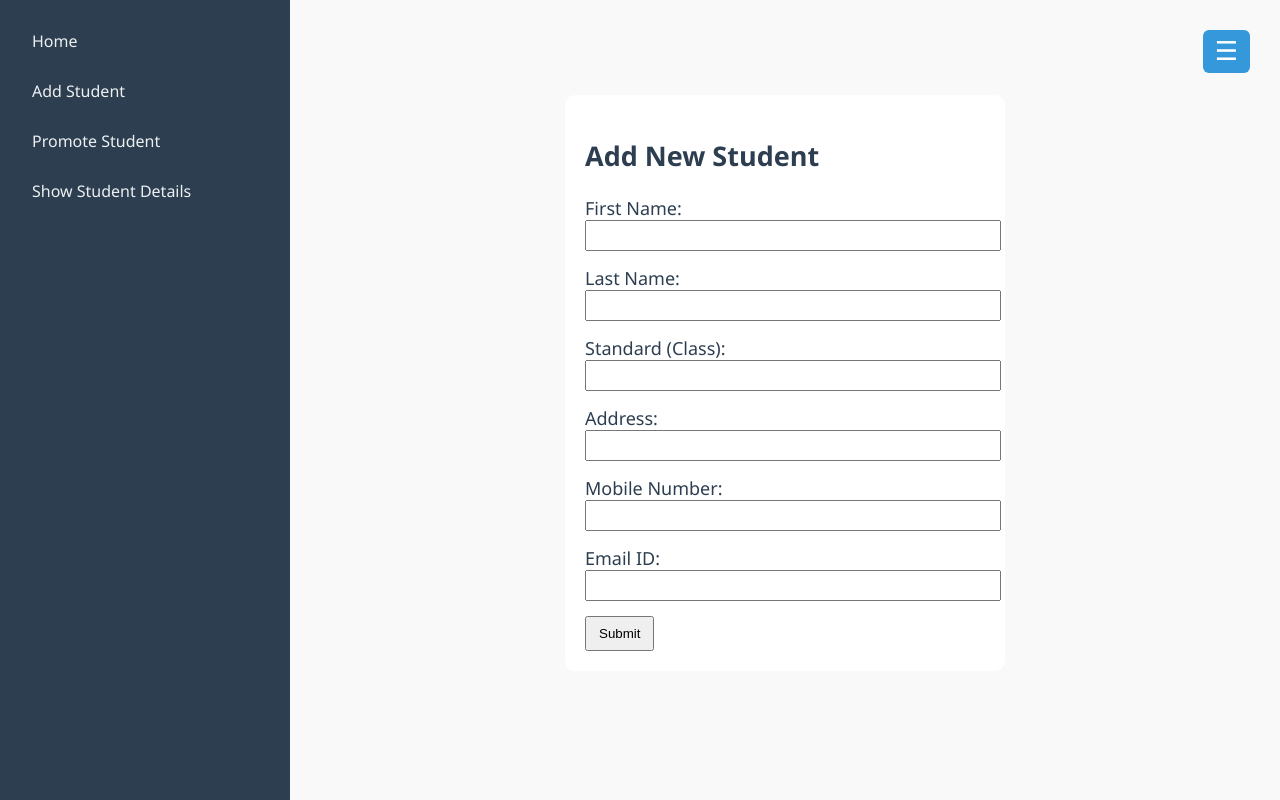
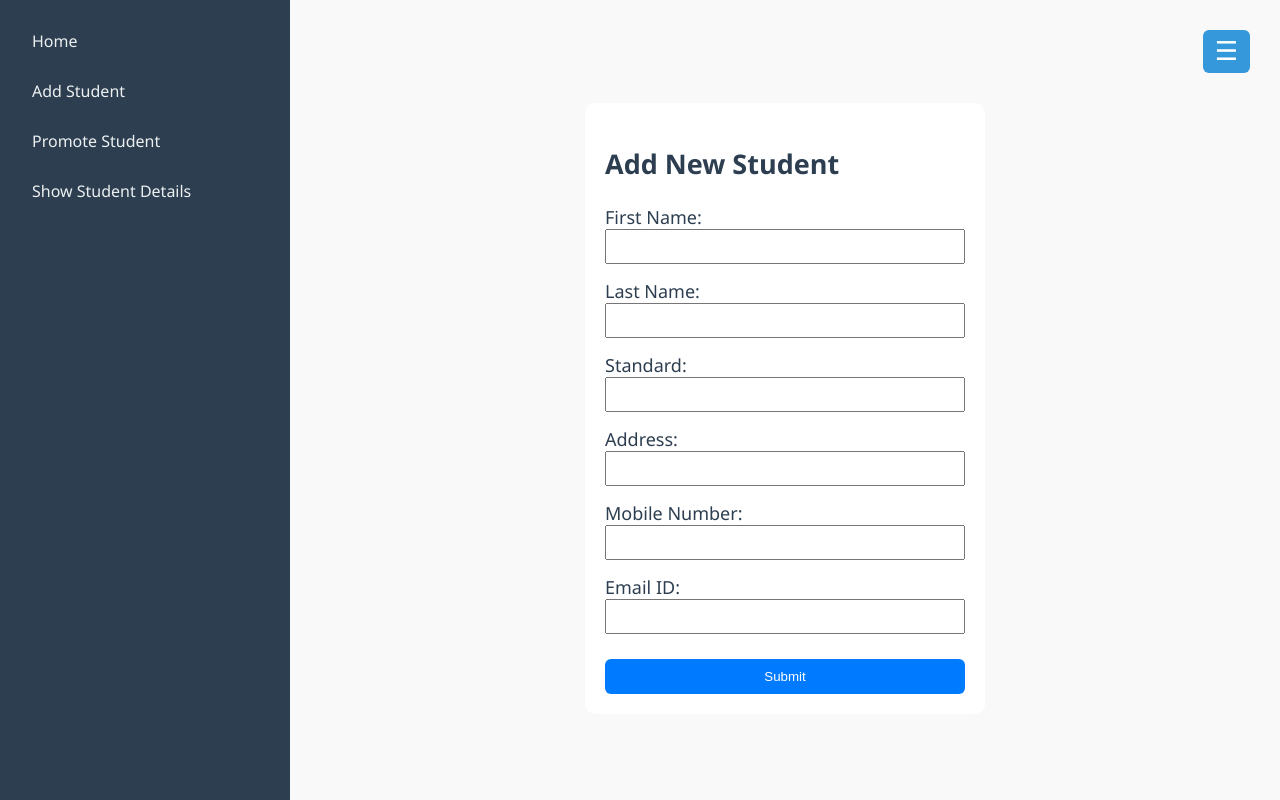
Before and after one commit to ShreyashCC/InternshipProject, a Vue app in the folder Frontend/Student-Tracker-System/: page / in a window 1280 px wide. Both pictures are taken after a click on the element "Add Student". Built offline with nearby package versions, Linux system fonts and the light colour scheme.

Commit message:
Improving UI

```diff
--- a/Frontend/Student-Tracker-System/src/components/AddStudent.vue
+++ b/Frontend/Student-Tracker-System/src/components/AddStudent.vue
@@ -13,7 +13,7 @@
       </div>
 
       <div class="form-field">
-        <label>Standard (Class):</label>
+        <label>Standard:</label>
         <input v-model="form.standard" required />
       </div>
 
@@ -77,15 +77,35 @@ async function submitForm() {
   padding: 20px;
   border-radius: 10px;
   width: 400px;
+  box-sizing: border-box;
+  margin: auto;
 }
+
 .form-field {
   margin-bottom: 15px;
+  display: flex;
+  flex-direction: column;
 }
+
 input {
   width: 100%;
-  padding: 6px;
+  padding: 8px;
+  box-sizing: border-box;
 }
+
 button {
-  padding: 8px 12px;
+  padding: 10px;
+  width: 100%;
+  background-color: #007bff;
+  color: white;
+  border: none;
+  border-radius: 6px;
+  cursor: pointer;
+  box-sizing: border-box;
+  margin-top: 10px;
+}
+
+button:hover {
+  background-color: #0056b3;
 }
 </style>
--- a/Frontend/Student-Tracker-System/src/components/DisplayStudentDetails.vue
+++ b/Frontend/Student-Tracker-System/src/components/DisplayStudentDetails.vue
@@ -8,7 +8,6 @@
           v-model="regNo"
           type="text"
           id="regNo"
-          placeholder="e.g. 2023STU001"
       />
       <button @click="fetchStudentDetails">Get Details</button>
     </div>
@@ -65,38 +64,53 @@ const fetchStudentDetails = async () => {
 
 <style scoped>
 .student-details-container {
-  max-width: 600px;
+  max-width: 100%;
+  padding: 1rem;
   margin: auto;
-  padding: 1rem;
   background: #f9f9f9;
   border-radius: 8px;
+  overflow-x: auto; /* ✅ prevents overflow */
+  box-sizing: border-box;
 }
+
 .form-group {
   display: flex;
   flex-direction: column;
   margin-bottom: 1rem;
 }
+
 input {
   padding: 0.5rem;
   margin-top: 0.5rem;
+  font-size: 14px;
+  max-width: 100%; /* ✅ makes input responsive */
 }
+
 button {
+  width:  100%;
   margin-top: 0.5rem;
   padding: 0.5rem;
   background-color: #007bff;
   border: none;
   color: white;
   cursor: pointer;
+  font-size: 14px;
 }
+
 .loading {
   color: #666;
 }
+
 .error {
   color: red;
 }
+
 .student-info {
   background: #e0ffe0;
   padding: 1rem;
   border-radius: 6px;
+  font-size: 14px;
+  word-break: break-word; /* ✅ wrap long text */
 }
+
 </style>
--- a/Frontend/Student-Tracker-System/src/components/DisplayStudents.vue
+++ b/Frontend/Student-Tracker-System/src/components/DisplayStudents.vue
@@ -70,17 +70,21 @@ onMounted(() => {
   border-radius: 8px;
   max-width: 1000px;
   margin: auto;
+  overflow-x: auto;
 }
 .students-table {
   width: 100%;
   border-collapse: collapse;
   margin-top: 1rem;
+  table-layout: fixed; /* makes cells shrink to fit */
+  word-wrap: break-word; /* ensures long content wraps */
 }
 .students-table th,
 .students-table td {
-  border: 1px solid #ccc;
-  padding: 0.75rem;
+  padding: 0.5rem;
   text-align: left;
+  word-break: break-word; /* forces wrapping of long text */
+  font-size: 14px; /* optional: reduce font size for tighter fit */
 }
 .students-table th {
   background-color: #007bff;
--- a/Frontend/Student-Tracker-System/src/components/GenerateTC.vue
+++ b/Frontend/Student-Tracker-System/src/components/GenerateTC.vue
@@ -8,7 +8,6 @@
           v-model="regNo"
           type="text"
           id="regNo"
-          placeholder="e.g. 1"
       />
       <button @click="generateTC">Get Details</button>
     </div>
--- a/Frontend/Student-Tracker-System/src/components/PromoteStudent.vue
+++ b/Frontend/Student-Tracker-System/src/components/PromoteStudent.vue
@@ -3,10 +3,10 @@
     <h2>Promote Student</h2>
     <form @submit.prevent="promoteStudent">
       <div class="form-field">
-        <label for="studentId">Student ID:</label>
+        <label for="studentId">Enter Registration Number</label>
         <input v-model="studentId" id="studentId" required />
+        <button type="submit">Promote</button>
       </div>
-      <button type="submit">Promote</button>
     </form>
   </div>
 </template>
@@ -30,20 +30,36 @@ async function promoteStudent() {
 </script>
 
 <style scoped>
+
 .form-container {
+  max-width: 600px;
   background: white;
-  padding: 20px;
+  margin: auto;
   border-radius: 10px;
   width: 350px;
+  padding: 1rem;
+  box-sizing: border-box;
 }
+
 .form-field {
-  margin-bottom: 12px;
+  margin-bottom: 1rem;
+  display: flex;
+  flex-direction: column;
 }
-input {
+
+input,
+button {
   width: 100%;
-  padding: 6px;
+  padding: 0.5rem;
+  box-sizing: border-box;
+  font-size: 14px;
 }
+
 button {
-  padding: 8px 12px;
+  margin-top: 0.5rem;
+  background-color: #007bff;
+  border: none;
+  color: white;
+  cursor: pointer;
 }
 </style>
```
